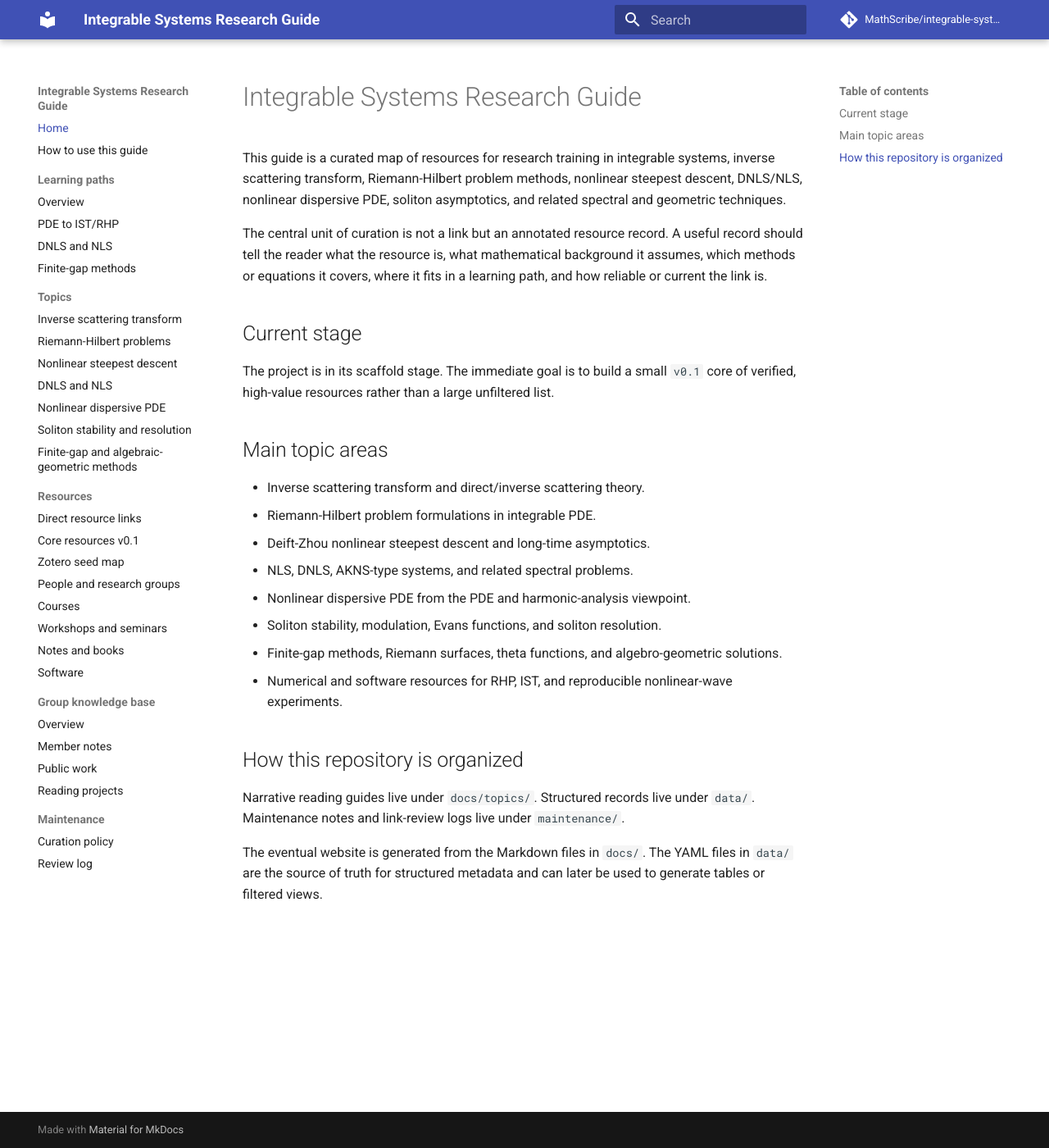
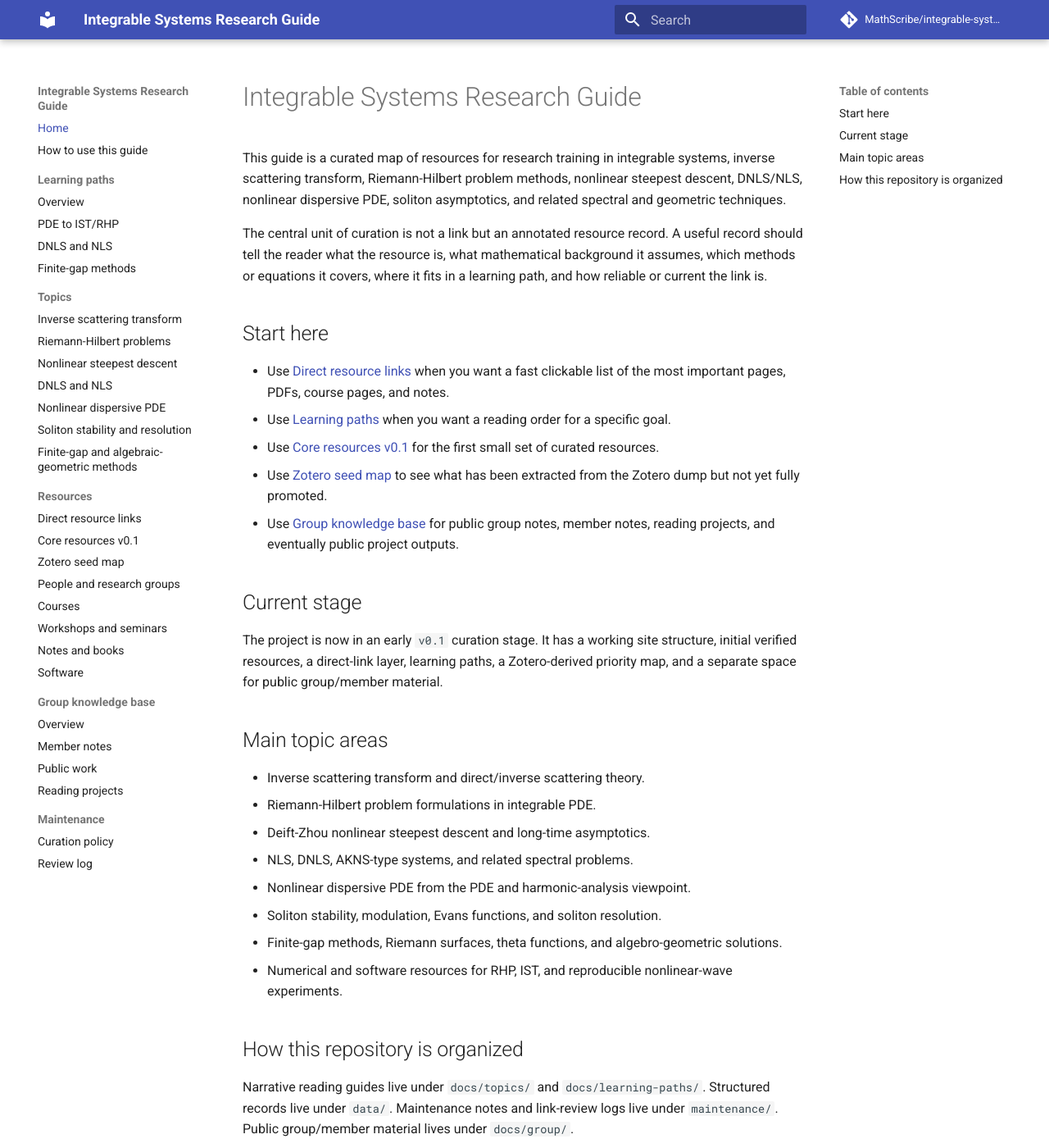
Before and after one commit to MathScribe/integrable-systems-guide, an MkDocs documentation site: the page built from docs/index.md, in a window 1280 px wide and 1400 px high. Shown: the whole window at 82% size. Built offline with MkDocs 1.6.1 and Material for MkDocs 9.7.7, drawn with Linux system fonts in a browser that asks for light colours; comment, search, counter and statistics services are not loaded; some of the changed text lies outside the part shown.

Commit message:
Add start links to homepage

```diff
--- a/docs/index.md
+++ b/docs/index.md
@@ -4,9 +4,17 @@ This guide is a curated map of resources for research training in integrable sys
 
 The central unit of curation is not a link but an annotated resource record. A useful record should tell the reader what the resource is, what mathematical background it assumes, which methods or equations it covers, where it fits in a learning path, and how reliable or current the link is.
 
+## Start here
+
+- Use [Direct resource links](resources/direct-links.md) when you want a fast clickable list of the most important pages, PDFs, course pages, and notes.
+- Use [Learning paths](learning-paths/index.md) when you want a reading order for a specific goal.
+- Use [Core resources v0.1](resources/core-v0-1.md) for the first small set of curated resources.
+- Use [Zotero seed map](resources/zotero-seed-map.md) to see what has been extracted from the Zotero dump but not yet fully promoted.
+- Use [Group knowledge base](group/index.md) for public group notes, member notes, reading projects, and eventually public project outputs.
+
 ## Current stage
 
-The project is in its scaffold stage. The immediate goal is to build a small `v0.1` core of verified, high-value resources rather than a large unfiltered list.
+The project is now in an early `v0.1` curation stage. It has a working site structure, initial verified resources, a direct-link layer, learning paths, a Zotero-derived priority map, and a separate space for public group/member material.
 
 ## Main topic areas
 
@@ -21,6 +29,6 @@ The project is in its scaffold stage. The immediate goal is to build a small `v0
 
 ## How this repository is organized
 
-Narrative reading guides live under `docs/topics/`. Structured records live under `data/`. Maintenance notes and link-review logs live under `maintenance/`.
+Narrative reading guides live under `docs/topics/` and `docs/learning-paths/`. Structured records live under `data/`. Maintenance notes and link-review logs live under `maintenance/`. Public group/member material lives under `docs/group/`.
 
-The eventual website is generated from the Markdown files in `docs/`. The YAML files in `data/` are the source of truth for structured metadata and can later be used to generate tables or filtered views.
+The website is generated from the Markdown files in `docs/`. The YAML files in `data/` are the source of truth for structured metadata and can later be used to generate tables or filtered views.
```
